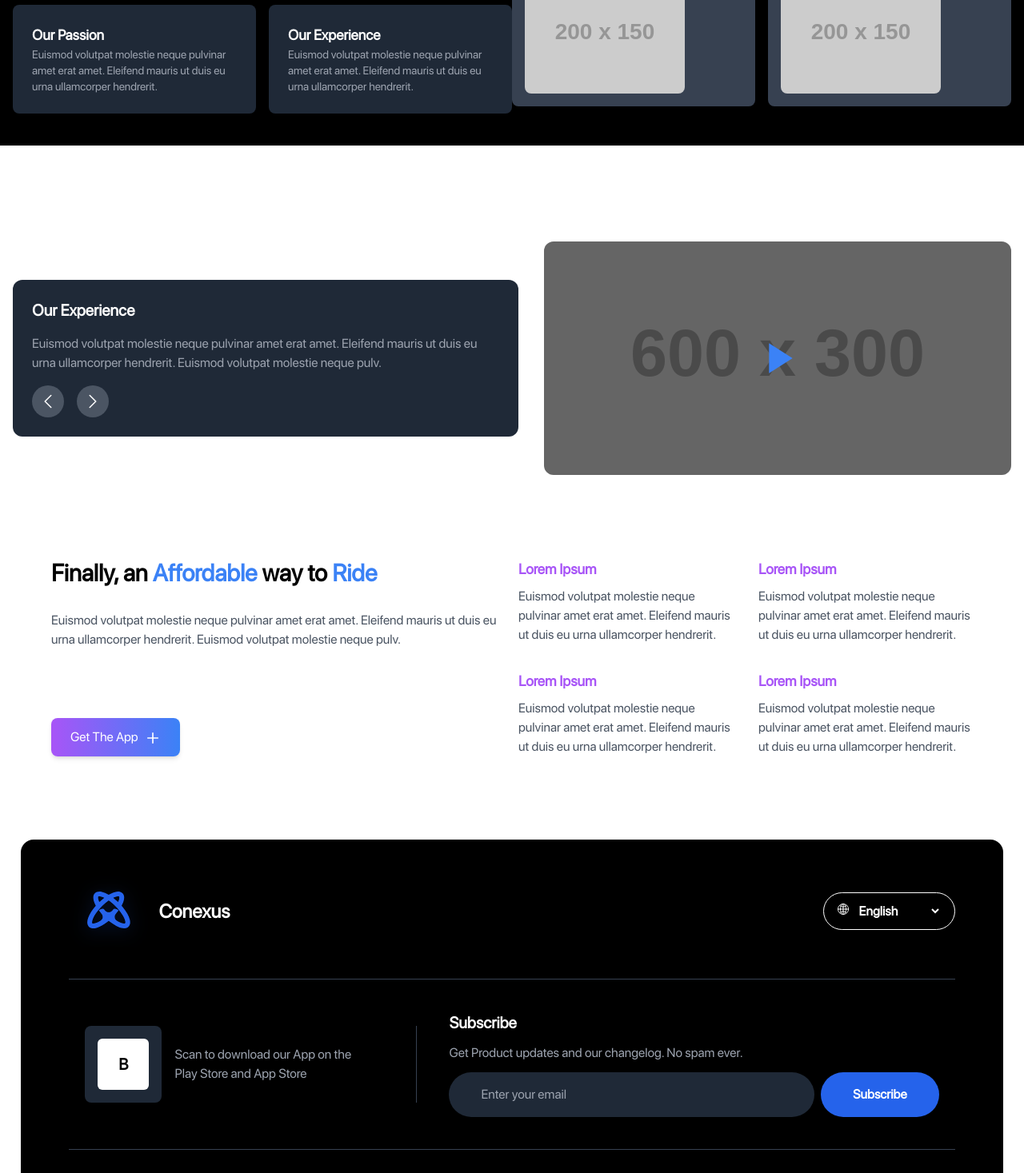
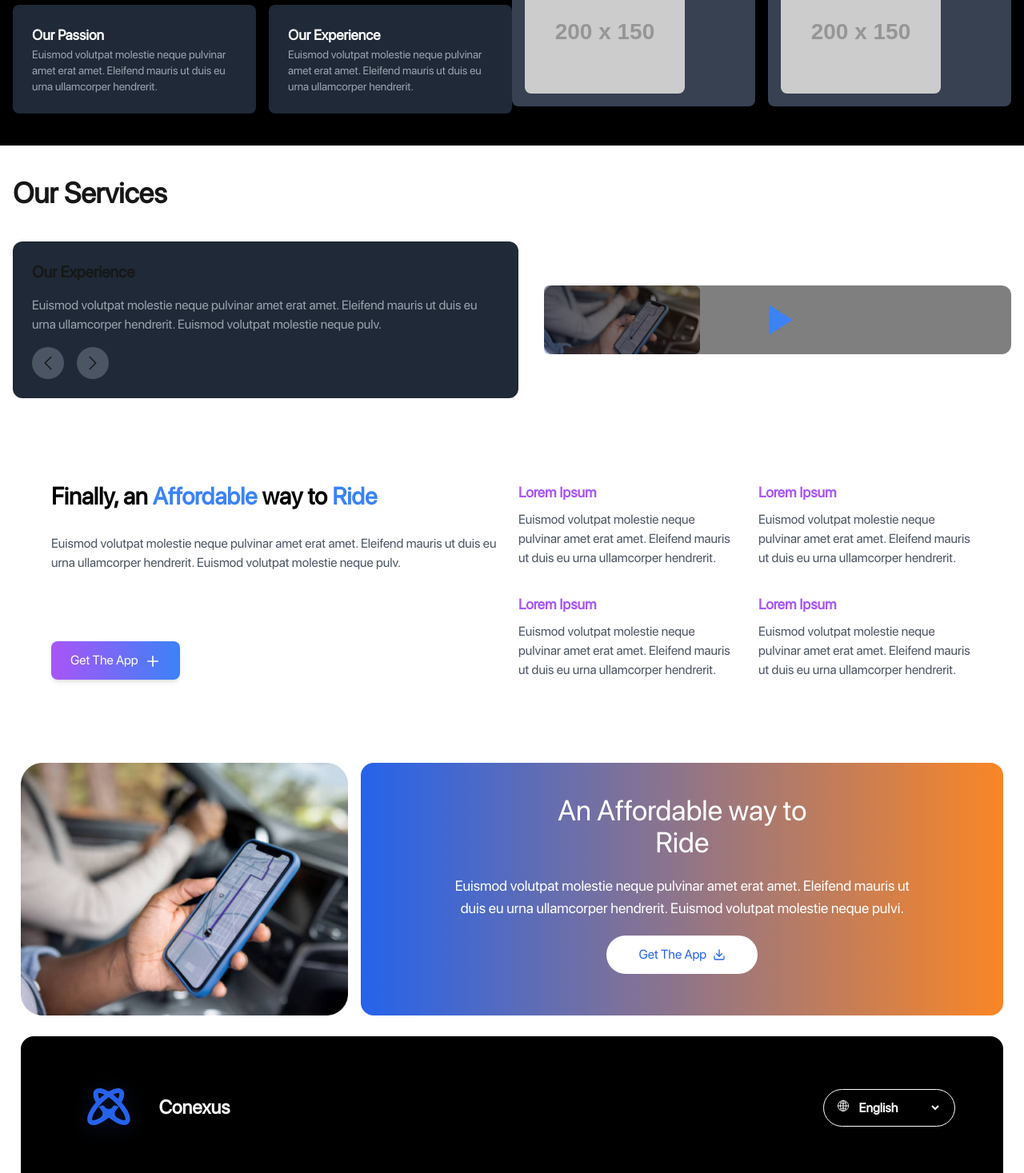
Before and after one commit to Brop-co/conexus-web, a Next.js app: page / in a window 1280 px wide. Shown: the part 1030-2497 px from the top of the page at 80% size. Built offline with nearby package versions, Linux system fonts and the light colour scheme.

Commit message:
fix no our services

```diff
--- a/src/app/components/Landing/OurServices/index.tsx
+++ b/src/app/components/Landing/OurServices/index.tsx
@@ -1,8 +1,12 @@
+import Image from "next/image";
 import React from "react";
+import image1 from "@/assets/image1.png";
+import image3 from "@/assets/image3.png";
+import { FiDownload } from "react-icons/fi";
 
 const OurServices = () => {
   return (
-    <section className=" text-white">
+    <section className=" ">
       {/* Header Section */}
       <div className="container mx-auto px-4 py-10">
         <h2 className="text-4xl font-bold">
@@ -61,10 +65,12 @@ const OurServices = () => {
 
         {/* Right Section - Video */}
         <div className="relative flex-1">
-          <img
-            src="https://via.placeholder.com/600x300"
-            alt="App demonstration"
-            className="rounded-xl"
+          <Image
+            src={image1}
+            width={1000}
+            height={1000}
+            alt="Image1"
+            className="w-1/3"
           />
           <button className="absolute inset-0 flex items-center justify-center bg-black/50 rounded-xl">
             <svg
@@ -134,6 +140,30 @@ const OurServices = () => {
           {/* Call-to-action */}
         </div>
       </div>
+
+      <div className="flex m-[2vw] gap-4">
+        <Image
+          src={image3}
+          width={1000}
+          height={1000}
+          alt="Image1"
+          className="w-1/3"
+        />
+        <div className="rounded-2xl flex flex-col  gap-5 flex-grow w-2/3 bg-gradient-to-r from-primary to-secondary text-white p-10  text-center items-center">
+          <p className="text-4xl ">
+            An Affordable way to <br /> Ride
+          </p>
+          <p className="text-lg w-[80%]">
+            Euismod volutpat molestie neque pulvinar amet erat amet. Eleifend
+            mauris ut duis eu urna ullamcorper hendrerit. Euismod volutpat
+            molestie neque pulvi.
+          </p>
+          <button className="bg-white text-primary flex gap-2 px-10 py-3 rounded-3xl items-center w-fit ">
+            <p>Get The App</p>
+            <FiDownload />
+          </button>
+        </div>
+      </div>
     </section>
   );
 };
```
